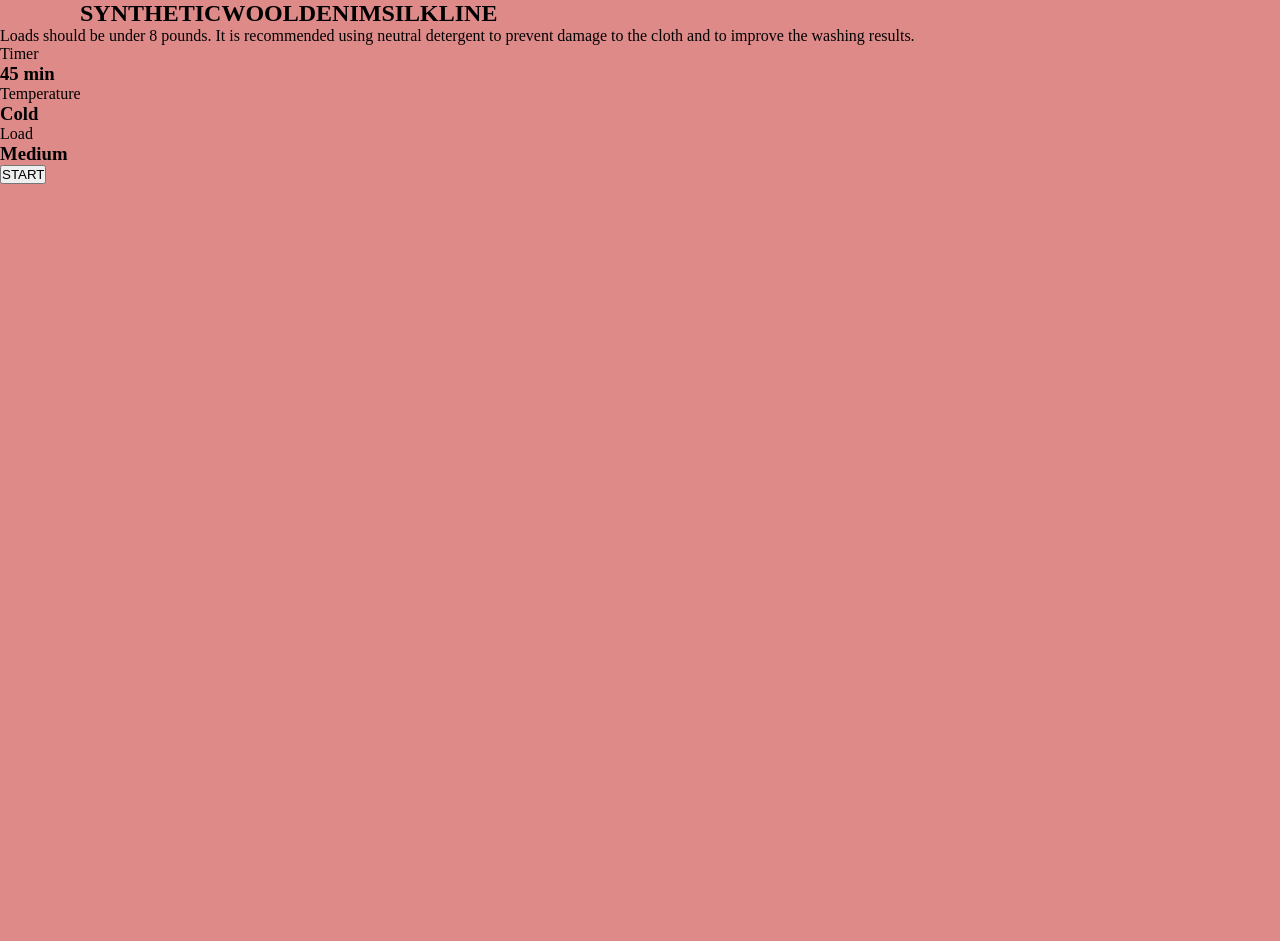
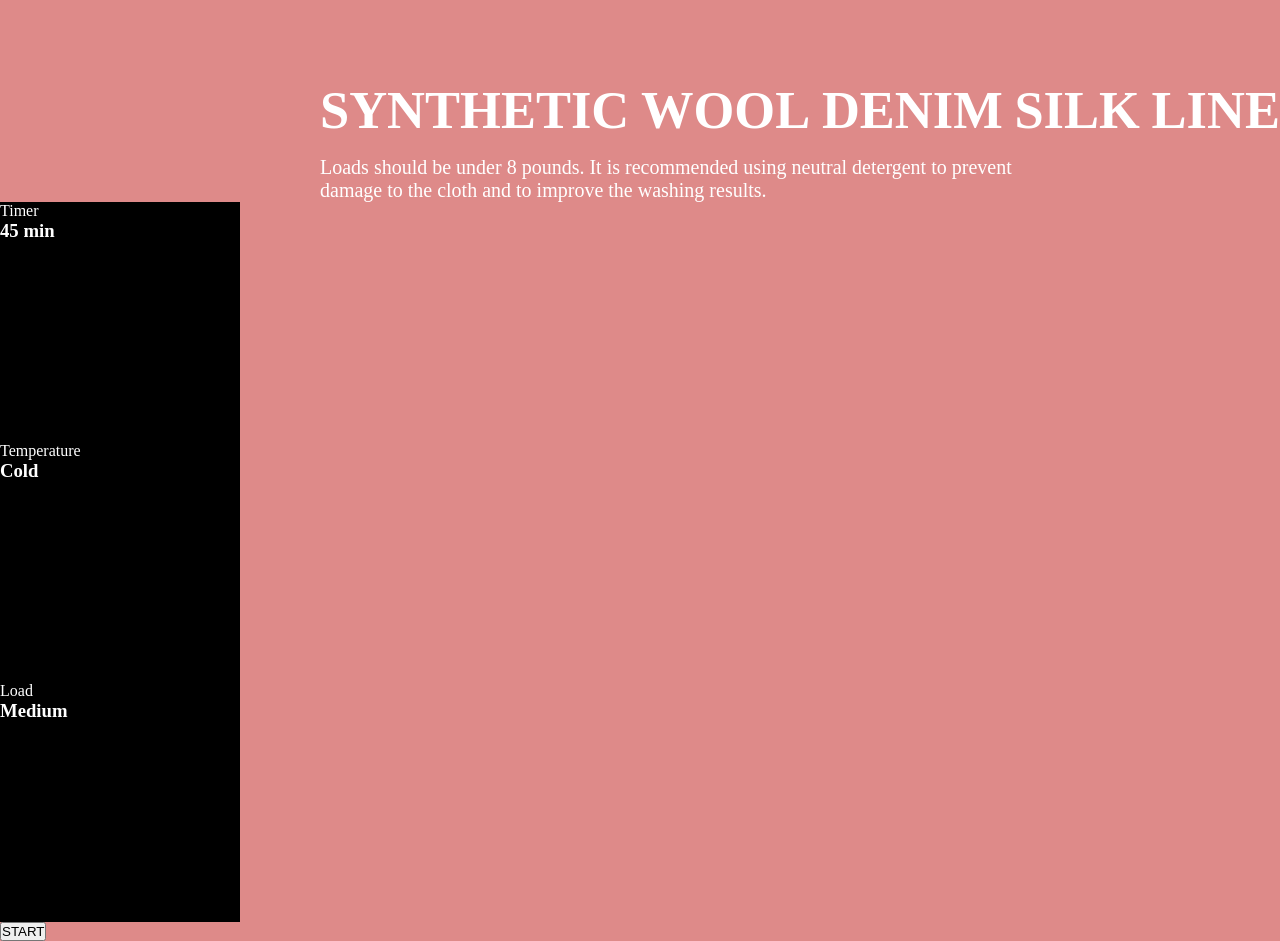
Before and after one commit to Shukroh9/loop2step1, a plain HTML site: page index.html in a window 1280 px wide. Before the commit the page ends 800 px from the top, so only its background shows below. Drawn offline with Linux system fonts and the light colour scheme.

Commit message:
update: index.html, style.css

```diff
--- a/index.html
+++ b/index.html
@@ -14,7 +14,7 @@
                 <h1>SILK</h1>
                 <h1>LINE</h1>
             </nav>
-            <p>Loads should be under 8 pounds. It is recommended using neutral detergent to prevent damage to the cloth and to improve the washing results.</p>
+            <p class="instruction">Loads should be under 8 pounds. It is recommended using neutral detergent to prevent damage to the cloth and to improve the washing results.</p>
         </header>
         <section>
             <div class="previous"></div>
--- a/style.css
+++ b/style.css
@@ -5,8 +5,24 @@
 }
 body{
     background-color: rgb(222, 138, 137);
+    color: white;
 }
 nav{
     display: flex;
-    margin-left: 5rem;
+    margin-top: 5rem;
+    justify-content: space-between;
+    font-size: 35px;
 }
+header{
+    margin-left: 20rem;
+}
+.instruction{
+    width: 45rem;
+    font-size: 20px;
+    margin-top: 1rem;
+}
+.middle{
+    background-color: black;
+    width: 15rem;
+    height: 15rem;
+}
```
